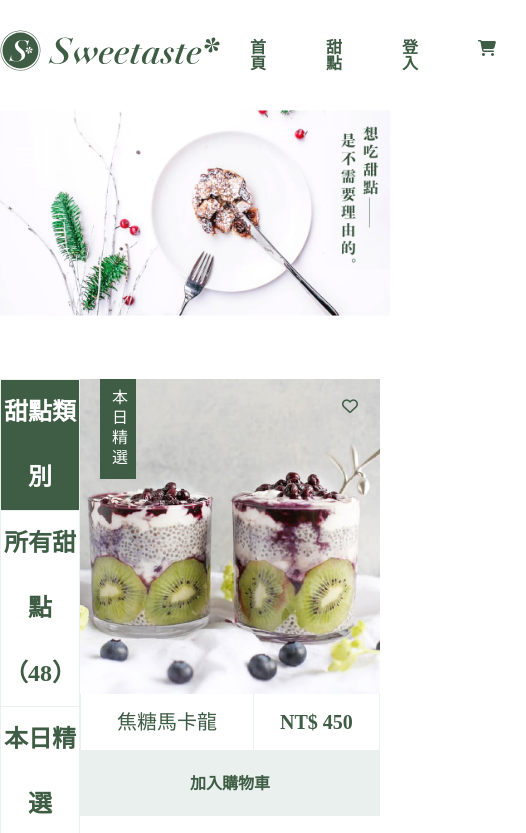
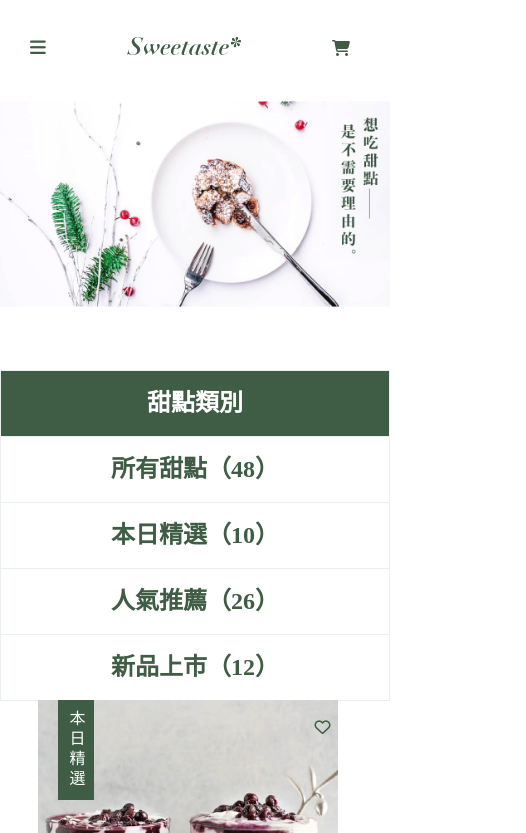
Before and after one commit to jie810731/sweet, a plain HTML site: page product.html in a window 390 px wide. Shown: the top 833 px of the page, 526 px wide, since content can reach past the window. Drawn offline with Linux system fonts and the light colour scheme.

Commit message:
product rwd

```diff
--- a/product.html
+++ b/product.html
@@ -11,14 +11,18 @@
 <body>
     <div class="container">
         <div class="l-header">
+            <div class="l-header__mobileMenu">
+                <i class="fas fa-bars"></i>
+            </div>
             <h1>
                 <a href="index.html">
-                    <img width="220px" class="l-header__logo" src="images/logo-all-dark.svg" alt="">
+                    <img width="40px" class="l-header__logoIcon" src="images/logo-1000x1000.svg" alt="">
+                    <img width="220px" class="l-header__logoName" src="images/logotype-sm-dark.svg" alt="">
                 </a>
             </h1>
             <ul class="l-header__menu bold">
                 <li>
-                    <a href="">首頁</a>
+                    <a href="index.html">首頁</a>
                 </li>
                 <li>
                     <a href="">甜點</a>
@@ -214,7 +218,7 @@
         </div>
         <div class="l-footer__content u-secondaryBackground">
             <div class="l-footer__content__info">
-                <img src="images/logo-all-dark.svg" alt="">
+                <img src="images/logotype-sm-dark.svg" alt="">
                 <p>
                     07-1234-5678 <br>
                     sweetaste@email.com <br>
--- a/scss/_base.scss
+++ b/scss/_base.scss
@@ -5,3 +5,7 @@
 body{
     color: $main-color;
 }
+a{
+    text-decoration: none;
+    color: $main-color
+}
--- a/scss/_layout.scss
+++ b/scss/_layout.scss
@@ -3,9 +3,31 @@
     padding-bottom: 30px;
     display: flex;
     justify-content: space-between;
-    &__logo{
+    align-items: center;
+    @include mobile{
+        padding-left: 30px;
+        padding-right: 30px;
+        padding-bottom: 36px;
+    }
+    &__mobileMenu{
+        font-size: 18px;
+        display: none;
+        @include mobile{
+            display: block;
+        }
+    }
+    &__logoIcon{
+        max-width: 40px;
+        margin-right: 8px;
+        @include mobile{
+            display: none;
+        }
+    }
+    &__logoName{
         max-width: 220px;
-        display: block;
+        @include mobile{
+            max-width: 114px;
+        }
     }
     &__menu{
         display: flex;
@@ -20,6 +42,15 @@
                 background:$main-color;
                 color: $white;
             }
+            @include mobile{
+                padding-left: 10px;
+                padding-right: 10px;
+            }
+        }
+        @include mobile{
+            li:nth-child(-n+3){
+                display: none;
+            }
         }
     }
 }
@@ -32,6 +63,10 @@
         display: flex;
         justify-content: space-between;
         align-items: center;
+        @include mobile{
+            flex-direction: column;
+            padding: 30px;
+        }
         &__logo{
             display: flex;
             font-size: $large-font-size;
@@ -39,6 +74,9 @@
             img{
                 width: 40px;
                 margin-right: 20px;
+            }
+            @include mobile{
+                margin-bottom: 30px;
             }
         }
         &__form{
@@ -49,6 +87,9 @@
             background:$white;
             color: $main-color;
             font-size: $large-font-size;
+            @include mobile{
+                width: 315px;
+            }
             input{
                 width: 50%;
                 border: 1px solid $white;
@@ -65,6 +106,9 @@
         padding: 30px 120px;
         display: flex;
         justify-content: space-between;
+        @include mobile{
+            padding: 38px 30px;
+        }
         &__info{
             display: flex;
             flex-direction: column;
@@ -72,9 +116,15 @@
             line-height: $large-font-size;
             img{
                 max-width: 171px;
+                @include mobile{
+                    margin-bottom: 39px;
+                }
             }
             &__wording{
                 max-width: 60px;
+                @include mobile{
+                    display: none;
+                }
             }
         }
 
@@ -84,11 +134,19 @@
         display: flex;
         justify-content: space-between;
         align-items: flex-end;
+        @include mobile{
+            padding: 37px 30px 30px 30px;
+            flex-direction: column;
+            align-items: flex-start;
+        }
         &__media{
             img{
                 width: 32px;
                 margin-right: 8px;
             }
+            @include mobile{
+                margin-bottom: 30px;
+            }
         }
     }
 }
--- a/scss/_mixin.scss
+++ b/scss/_mixin.scss
@@ -1,5 +1,5 @@
 @mixin mobile{
-    @media(max-width:568px){
+    @media(max-width:767px){
         @content
     }
 }
--- a/scss/_rebote.scss
+++ b/scss/_rebote.scss
@@ -7,7 +7,3 @@ img{
     max-width:100%;
     height:auto;
 }
-a{
-    text-decoration: none;
-    color: $main-color
-}
--- a/scss/all.scss
+++ b/scss/all.scss
@@ -2,8 +2,8 @@
 @import "reset";
 @import "rebote";
 @import "base";
+@import "mixin";
 @import "layout";
-@import "mixin";
 @import "util";
 @import "components/card";
 
--- a/scss/components/_card.scss
+++ b/scss/components/_card.scss
@@ -1,6 +1,9 @@
 .c-card{
     position: relative;
     width: 300px;
+    @include mobile{
+        width: 315px;
+    }
     &__tag{
         position:absolute;
         left: 20px;
--- a/scss/pages/_product.scss
+++ b/scss/pages/_product.scss
@@ -2,10 +2,17 @@
     display: flex;
     justify-content: space-between;
     margin-bottom: 60px;
+    @include mobile{
+        flex-wrap: wrap;
+        justify-content: center;
+    }
     &__aside{
         width: 300px;
         font-size: $large-font-size;
         text-align: center;
+        @include mobile{
+            width: 100%;
+        }
         &__list{
             li{
                 margin-bottom: -1px;
@@ -22,12 +29,18 @@
     }
     &__cards{
         width: 620px;
+        @include mobile{
+            width: 315px;
+        }
         &__cardList{
             display: flex;
             justify-content: space-between;
             flex-wrap: wrap;
             li{
                 margin-bottom: 20px;
+                @include mobile{
+                    margin-bottom: 30px;
+                }
             }
         }
         &__paginate{
```
Also changed, not shown: css/all.css, images/logo-1000x1000.svg (added).
